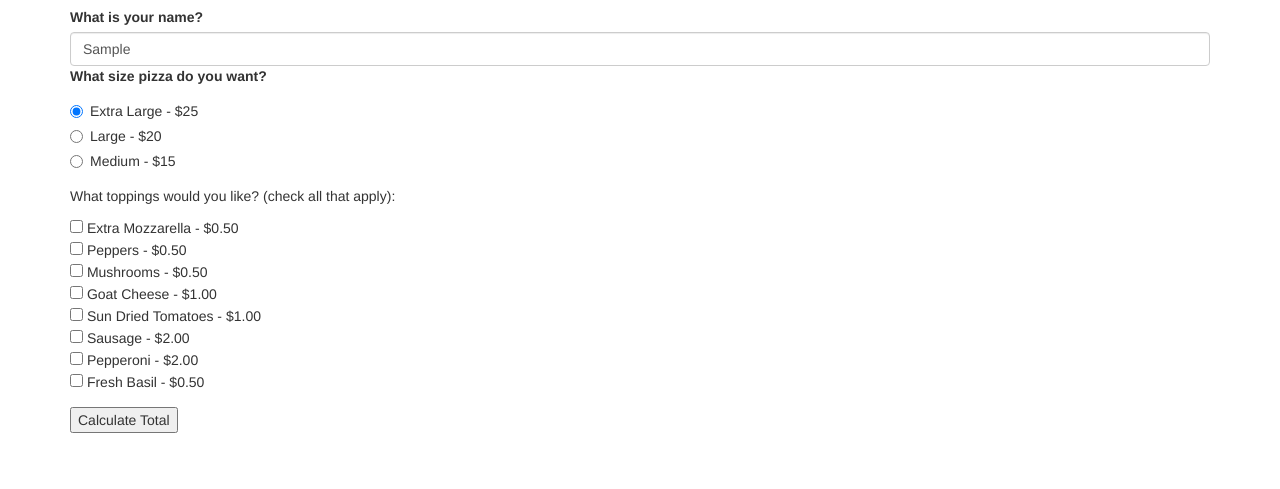
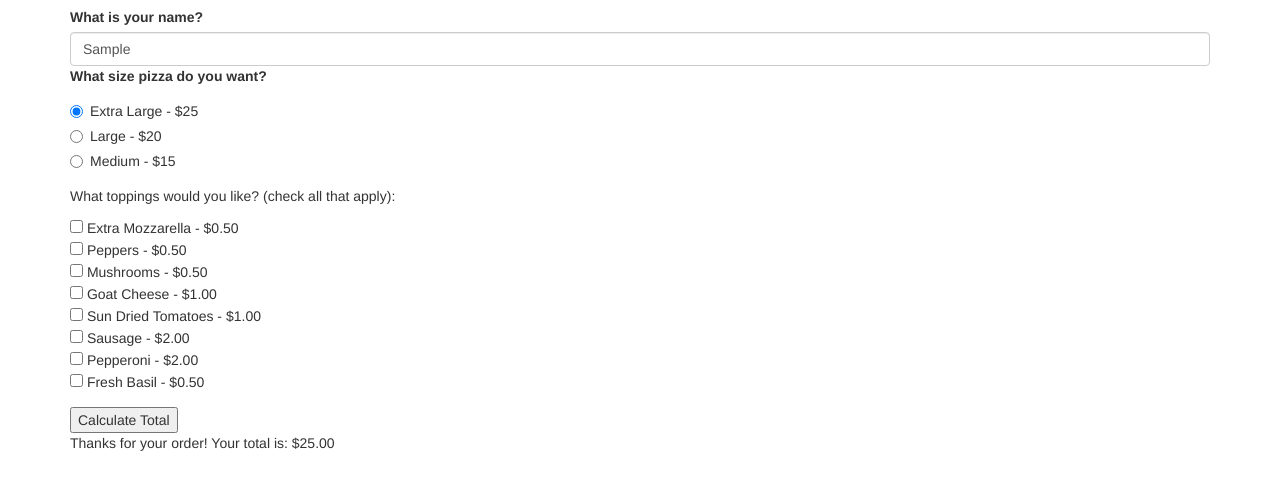
Before and after one commit to rogueminx/pizza-project, a plain HTML site: page index.html in a window 1280 px wide. Both pictures are taken after typing "Sample" into the empty fields and a click on the button "Calculate Total". Shown: the part 63-552 px from the top of the page. Drawn offline with Linux system fonts and the light colour scheme.

Commit message:
Adds Order div to HTML with Total that displays correctly to two decimal places.

```diff
--- a/css/styles.css
+++ b/css/styles.css
@@ -0,0 +1,3 @@
+#Order {
+  display: none;
+}
--- a/index.html
+++ b/index.html
@@ -48,7 +48,7 @@
         <button type="submit">Calculate Total</button>
       </form>
       <span id="Order">
-        <p></p>
+        <p>Thanks for your order! Your total is: <span id="Total"></span> </p>
       </span>
     </div>
   </body>
--- a/js/scripts.js
+++ b/js/scripts.js
@@ -22,6 +22,8 @@ $(document).ready(function(){
     $("input:checkbox[name=topping]:checked").each(function(){
       newPizza.toppings += parseFloat($(this).val());
     });
+    $("#Total").text("$" + newPizza.Price().toFixed(2));
+    $("#Order").show();
     newPizza.Price();
 
     console.log(newPizza.toppingPrice);
```
